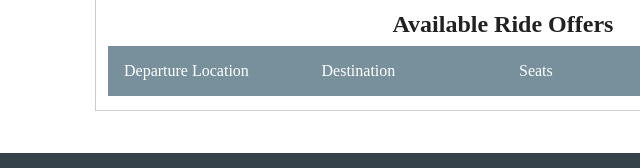
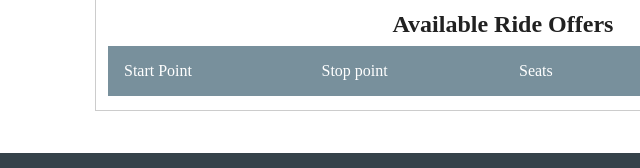
Before and after one commit to collinewait/ride-my-way-client, a website with bundled scripts: page index.html in a window 1280 px wide. Shown: the part 204-372 px from the top of the page, 137-777 px from the left. Built offline with nearby package versions, Linux system fonts and the light colour scheme; no server answers.

Commit message:
Use Start point and Stop point instead of Departure location and Destination

```diff
--- a/index.html
+++ b/index.html
@@ -50,8 +50,8 @@
                             <table class="table_display">
                                 <thead>
                                     <tr>
-                                        <th>Departure Location</th>
-                                        <th>Destination</th>
+                                        <th>Start Point</th>
+                                        <th>Stop point</th>
                                         <th>Seats</th>
                                         <th>Action</th>
                                     </tr>
```
